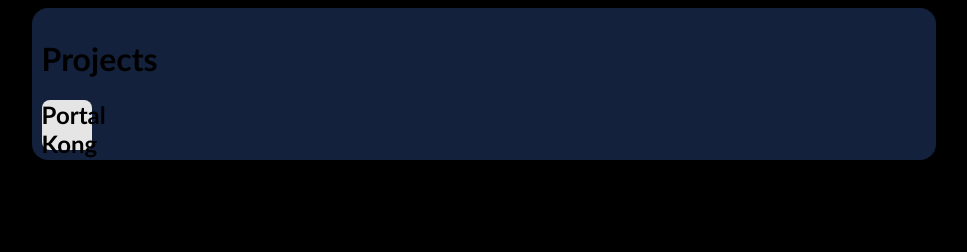
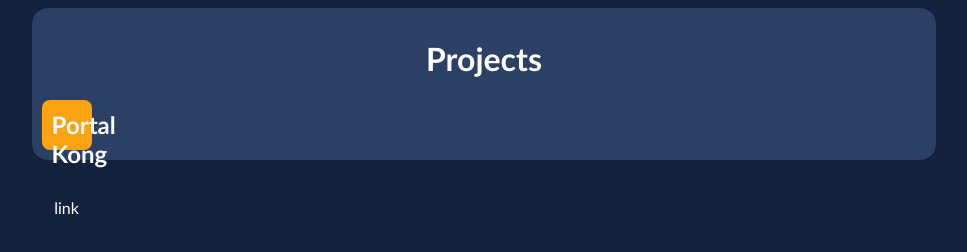
Before and after one commit to A-Shrew/A-Shrew.github.io, a plain HTML site: page index.html in a window 1280 px wide. Shown: the whole page, without its empty margins (156-1123 px from the left). Drawn offline with Linux system fonts and the light colour scheme.

Commit message:
Update index.css

```diff
--- a/index.css
+++ b/index.css
@@ -1,32 +1,34 @@
-html {
-    background-color: black;
+body {
+    background-color: #14213D;
     font-family: "Trebuchet MS", sans-serif;
+    color: white;
 
 }
-head {
-    text-align: center;
-    margin: 10px;
-    padding: 10px;
-}
-
-
 .projects {
     width: 70%;
     border-radius: 16px;
     box-shadow: 8px;
-    background-color: #14213D;
+    background-color: #2c3f65;
+    text-align: center;
     margin: auto;
     padding: 10px;
-}
-
-.projects a {
-    text-decoration: none;
-    color: black;
 }
 
 .card {
     width: 50px;
     height: 50px;
-    background-color: #E5E5E5;
+    background-color: #FCA311;
     border-radius: 8px;
 }
+
+.card h2{
+    text-decoration: solid;
+    color: white;
+    padding: 10px;
+}
+
+.card a{
+    text-decoration: none;
+    color: white;
+    padding: 10px;
+}
```
